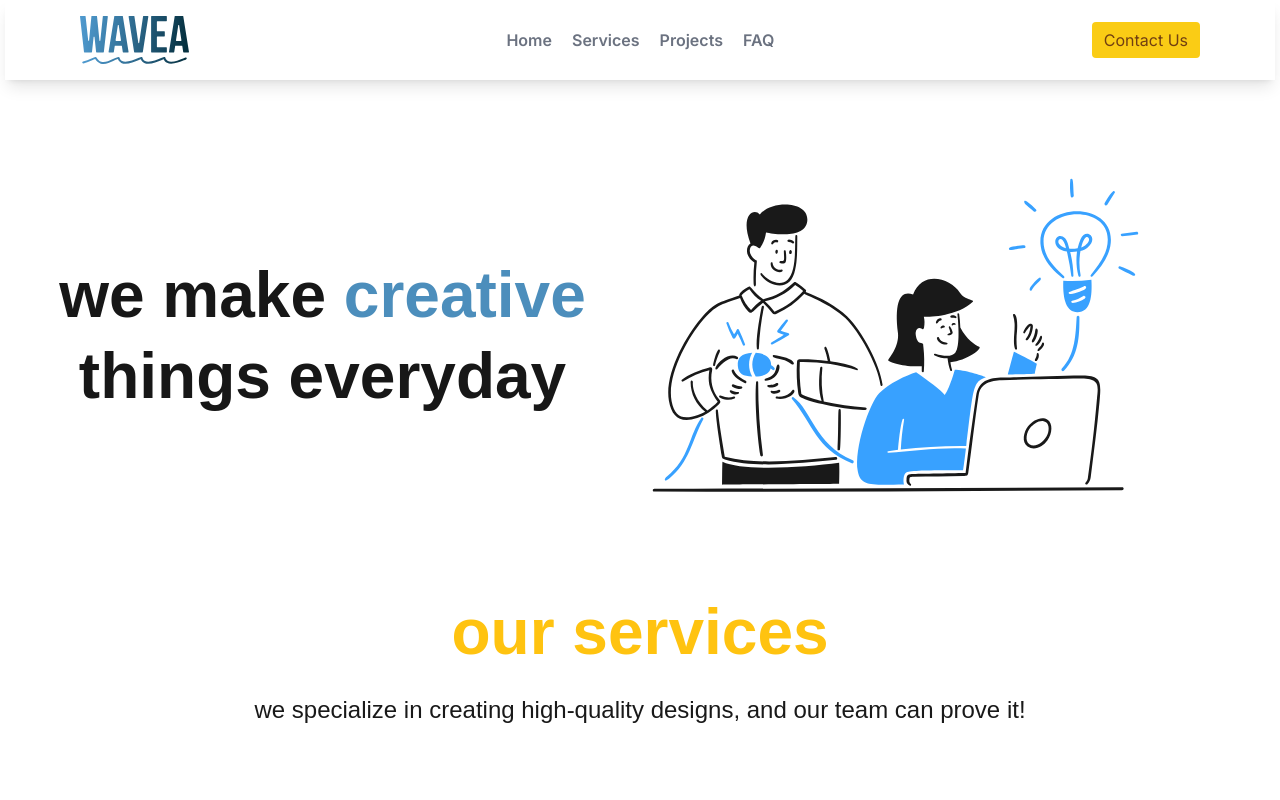
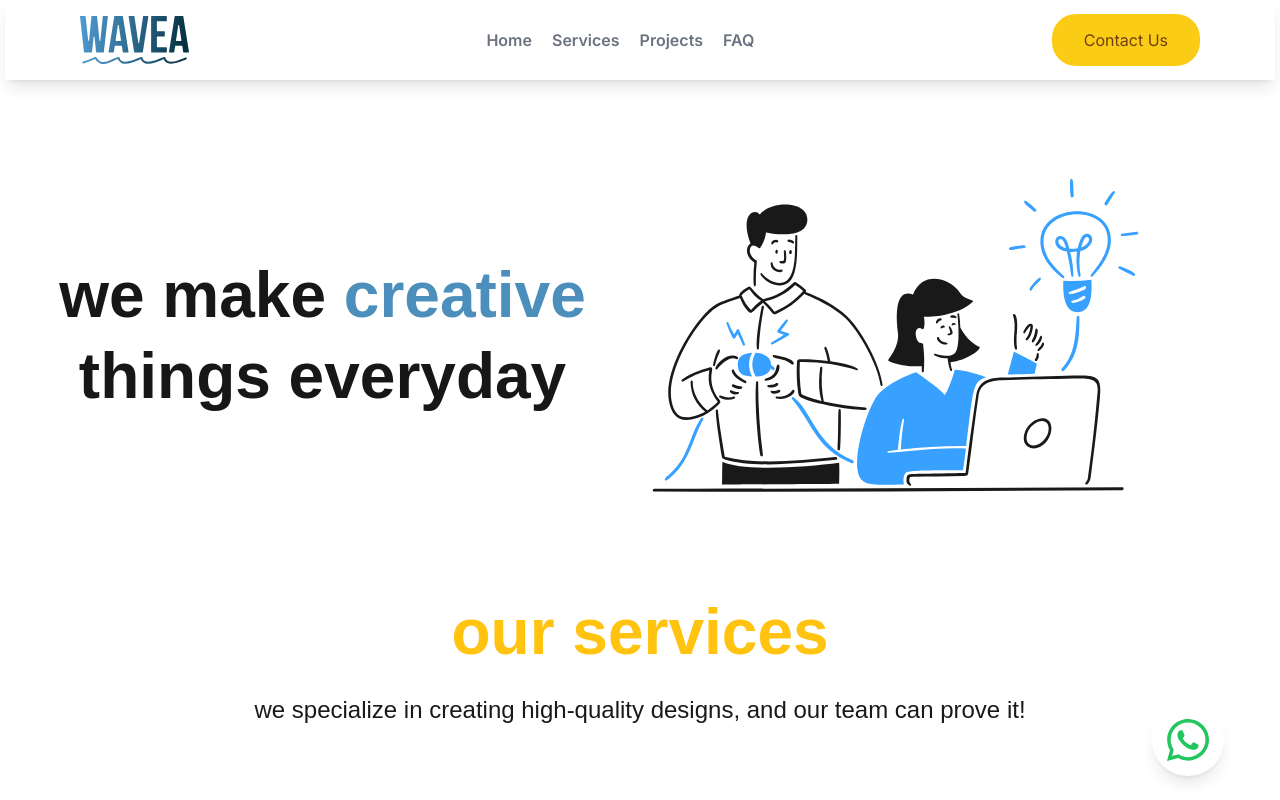
Before and after one commit to hmweb77/wavea_V1, a Next.js app: page / in a window 1280 px wide. Shown: the top 800 px of the page. Built offline with nearby package versions, Linux system fonts and the light colour scheme.

Commit message:
adding wp button

```diff
--- a/package.json
+++ b/package.json
@@ -10,9 +10,10 @@
   },
   "dependencies": {
     "@nextui-org/react": "^2.2.10",
+    "next": "14.2.3",
     "react": "^18",
     "react-dom": "^18",
-    "next": "14.2.3"
+    "react-icons": "^5.2.1"
   },
   "devDependencies": {
     "postcss": "^8",
--- a/src/app/page.js
+++ b/src/app/page.js
@@ -6,6 +6,7 @@ import NavBar from "@/components/NavBar";
 import Process from "@/components/Process";
 import Projects from "@/components/Projects";
 import Services from "@/components/Services";
+import WhatsAppButton from "@/components/WhatsAppButton";
 import * as React from "react";
 
 export default function Home() {
@@ -18,6 +19,7 @@ export default function Home() {
       <Meeting/>
       <Feedback/>
       <Projects/>
+      <WhatsAppButton/>
     </main>
   )
 }
--- a/src/components/NavBar.jsx
+++ b/src/components/NavBar.jsx
@@ -30,13 +30,13 @@ export default function NavBar() {
                         <div className="hidden md:flex items-center space-x-1">
                             <Link href="/" className="py-4 px-2 text-gray-500 font-semibold hover:text-blue-500 transition duration-300">Home</Link>
                             <Link href="#services" className="py-4 px-2 text-gray-500 font-semibold hover:text-blue-500 transition duration-300">Services</Link>
-                            <Link href="/projects" className="py-4 px-2 text-gray-500 font-semibold hover:text-blue-500 transition duration-300">Projects</Link>
-                            <Link href="/faq" className="py-4 px-2 text-gray-500 font-semibold hover:text-blue-500 transition duration-300">FAQ</Link>
+                            <Link href="#projects" className="py-4 px-2 text-gray-500 font-semibold hover:text-blue-500 transition duration-300">Projects</Link>
+                            <Link href="#process" className="py-4 px-2 text-gray-500 font-semibold hover:text-blue-500 transition duration-300">FAQ</Link>
                         </div>
                     </div>
                     {/* Contact Us Button */}
                     <div className=" md:block">
-                        <Link href="/contact" className="py-2 px-3 bg-yellow-400 text-yellow-900 rounded hover:bg-yellow-500 transition duration-300">Contact Us
+                        <Link href="" className="py-4 px-8 bg-yellow-400 text-yellow-900 rounded-3xl hover:bg-yellow-500 transition duration-300">Contact Us
                         </Link>
                     </div>
                 </div>
--- a/src/components/Process.jsx
+++ b/src/components/Process.jsx
@@ -5,7 +5,7 @@ import Mobile from "../assets/infographic-mobile 1.svg"
 
 export default function Process() {
   return (
-    <section className="my-8">
+    <section id="process" className="my-8">
       <h2 className="text-center text-5xl font-bold leading-130 font-montserrat text-blue-200 ">our process</h2>
         {/* Mobile image */}
         <div className="my-4 items-center flex justify-center md:hidden">
--- a/src/components/Projects.jsx
+++ b/src/components/Projects.jsx
@@ -7,7 +7,7 @@ import Image from 'next/image'
 
 const Projects = () => {
   return (
-    <div>
+    <section id='projects'>
       <h2 className="text-center text-5xl font-bold leading-130 font-montserrat text-yellow-100 md:text-6xl ">our projects</h2>
       <p className="text-center  text-black-200 font-montserrat text-base leading-180 md:text-2xl">branding, websites and marketing</p>
       {/* first section */}
@@ -43,7 +43,7 @@ const Projects = () => {
             description="Youth-oriented eyewear brand, crafted with bold, innovative designs to reflect the vibrant lifestyles of its wearers." />
         </div>
       </div>
-    </div>
+    </section>
   )
 }
 
--- /dev/null
+++ b/src/components/WhatsAppButton.jsx
@@ -0,0 +1,20 @@
+// components/WhatsAppButton.jsx
+import Link from 'next/link';
+import React from 'react';
+import { FaWhatsapp } from "react-icons/fa";
+
+const WhatsAppButton = () => {
+  return (
+    <Link
+      href="https://wa.me/+351929345644"
+      target="_blank"
+      rel="noopener noreferrer"
+      className="fixed bottom-4 right-4 mr-8 bg-white hover:bg-green-400 p-3 rounded-full shadow-lg transition-colors duration-300 sm:bottom-6 sm:right-6"
+      aria-label="Chat on WhatsApp"
+    >
+      <FaWhatsapp className="text-green-500 h-12 w-12"/>
+    </Link>
+  );
+};
+
+export default WhatsAppButton;
```
Also changed, not shown: 1 other file (tests, documents, lock files or other folders).
